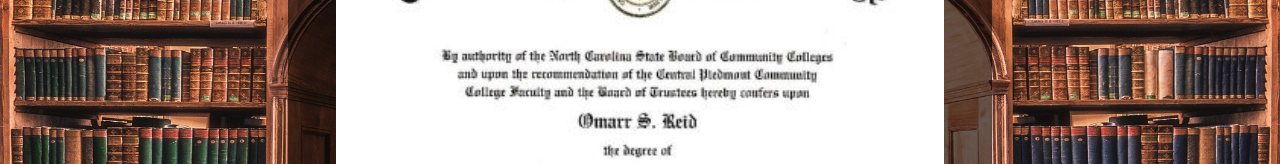
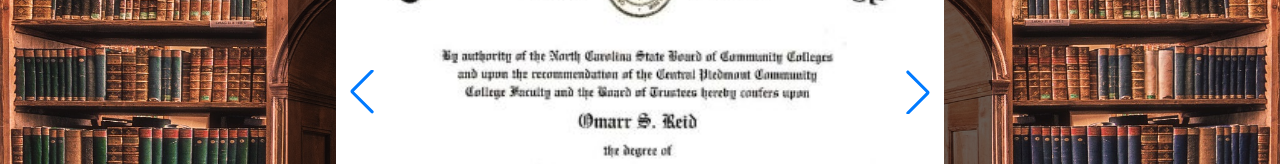
Before and after one commit to Nonnius/education, a React (Vite) app: page / in a window 1280 px wide. Shown: the part 272-436 px from the top of the page. Built offline with nearby package versions, Linux system fonts and the light colour scheme; a web font is replaced by a local one.

Commit message:
Update deployed app

```diff
--- a/src/honors/HonorsBody.jsx
+++ b/src/honors/HonorsBody.jsx
@@ -34,7 +34,7 @@
                 el: '.swiper-pagination',
                 clickable: true,
             }}
-            navigations
+            navigation={true}
             breakpoints={{
                 390: {slidesPerView: 1},
                 412: {slidesPerView: 1},
```
